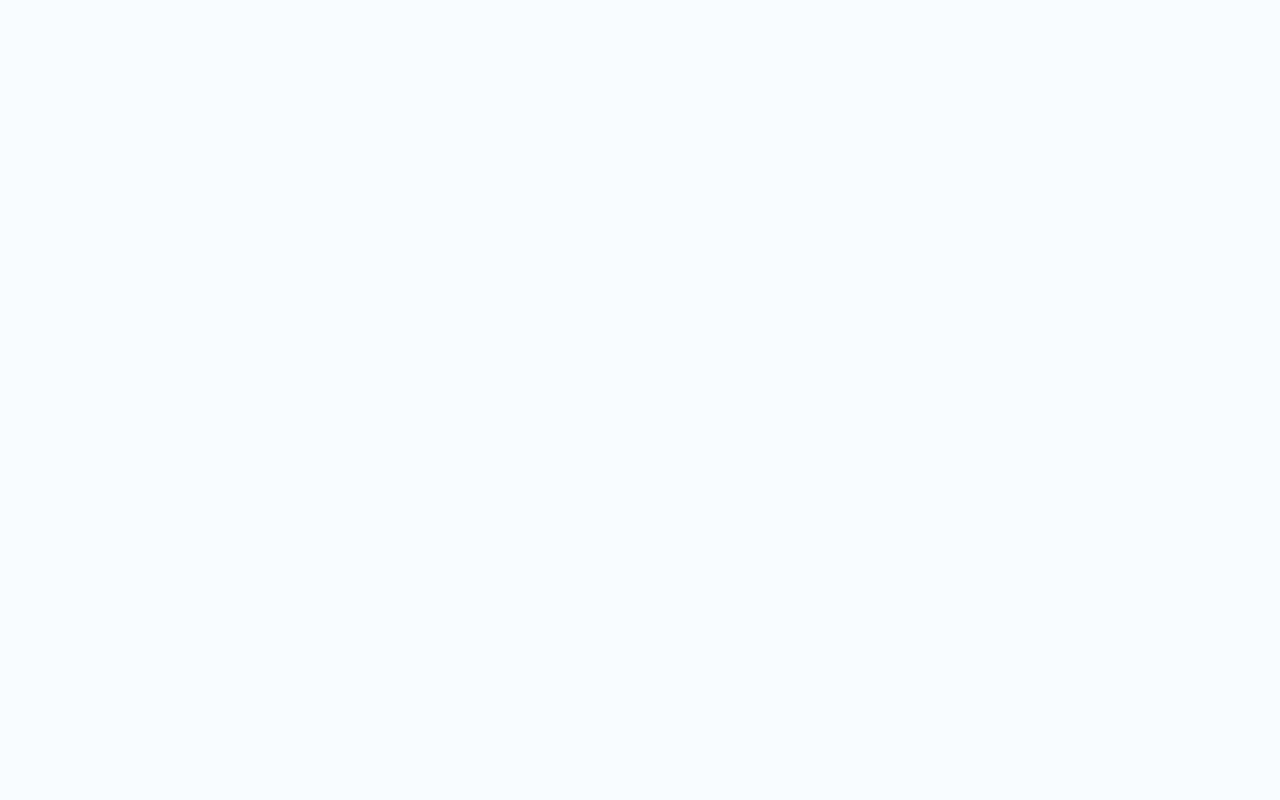
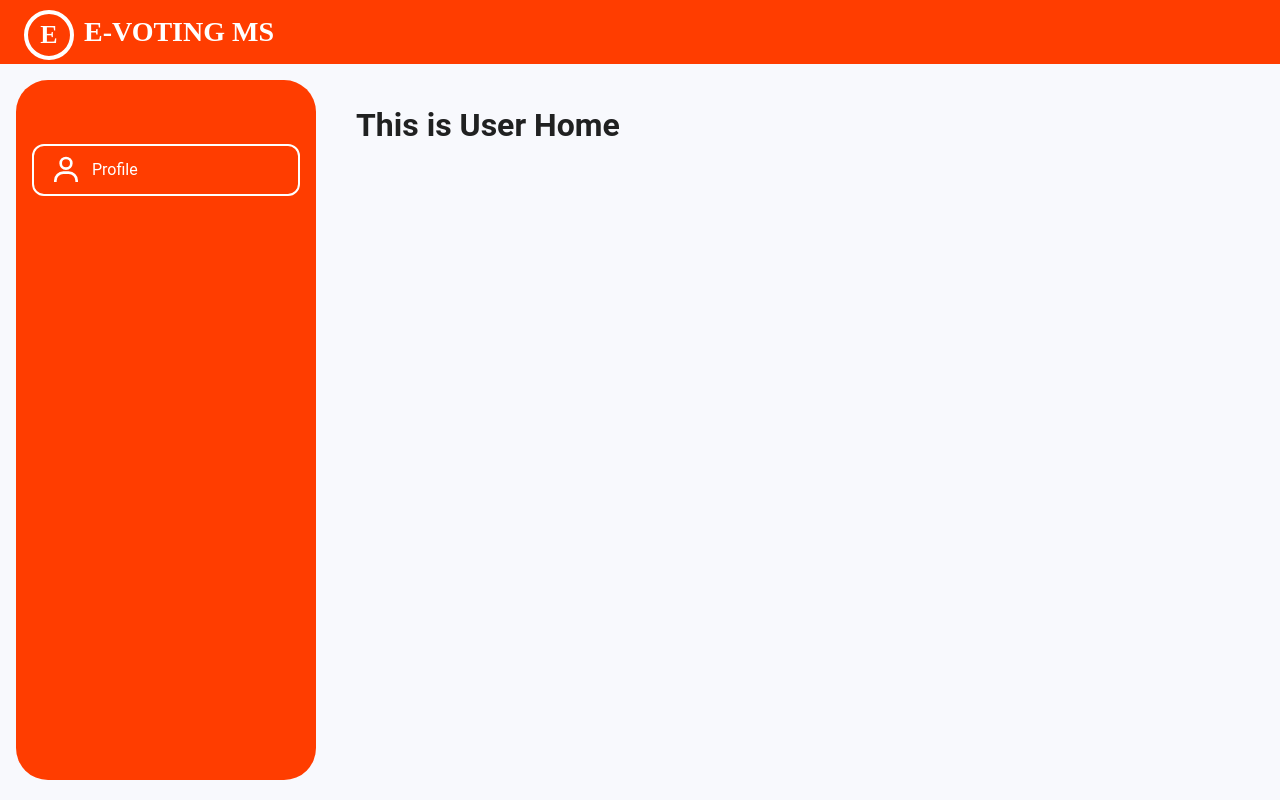
Before and after one commit to Sanctus-Peter/e-voting_system, a React (Create React App) app in the folder e_voting_app/: page /dashboard in a window 1280 px wide. Before the commit this address had no page. Built offline with nearby package versions, Linux system fonts and the light colour scheme.

Commit message:
Set up for user dashboard

```diff
--- a/e_voting_app/src/App.js
+++ b/e_voting_app/src/App.js
@@ -6,6 +6,9 @@ import defaultTheme from './themes/default'
 import Home from './pages/Home'
 import Signup from './pages/Signup'
 import Signin from './pages/Signin'
+import Dashboardlayout from './layout/Dashboardlayout'
+import ProtectedRoute from './components/ProtectedRoute'
+import UserHome from './pages/UserHome'
 
 function App() {
   return (
@@ -16,6 +19,9 @@ function App() {
             <Route index element={<Home />} />
             <Route path='/signup' element={<Signup />} />
             <Route path='/signin' element={<Signin />} />
+            <Route path='/dashboard' element={<Dashboardlayout />}>
+              <Route index element={<UserHome />} />
+            </Route>
           </Routes>
         </Router>
         <CssBaseline />
--- /dev/null
+++ b/e_voting_app/src/components/DashboardHeader.jsx
@@ -0,0 +1,75 @@
+import React, { useState } from 'react'
+// import './css/Header.css'
+import {
+  AppBar,
+  Box,
+  Toolbar,
+  IconButton,
+  Typography,
+  Menu,
+  MenuItem,
+  Button,
+  Container,
+} from '@mui/material'
+import { ImMenu } from 'react-icons/im'
+// import darkLogo from '../assets/logo_dark.png'
+import styled from '@emotion/styled'
+import LogoPlaceHolder from './LogoPlaceHolder'
+
+const BrandName = styled(Typography)`
+  height: 44px;
+  font-family: 'Irish Grover';
+  font-style: normal;
+  font-weight: 700;
+  text-transform: small-caps;
+  display: flex;
+  gap: 10px;
+  align-items: center;
+  font-size: 28px;
+  line-height: 44px;
+`
+function DashboardHeader() {
+  const [anchorElNav, setAnchorElNav] = useState(null)
+
+  const handleOpenNavMenu = (event) => {
+    setAnchorElNav(event.currentTarget)
+  }
+
+  const handleCloseNavMenu = () => {
+    setAnchorElNav(null)
+  }
+
+  return (
+    <AppBar
+      sx={{ background: '#ff3d00' }}
+      position='sticky'
+      className='header'
+      elevation={0}
+    >
+      <Container maxWidth='xl'>
+        <Toolbar disableGutters display='flex' justifyContent='space-between'>
+          <Box sx={{ flexGrow: 1, display: { xs: 'flex', md: 'none' } }}>
+            <IconButton
+              size='large'
+              aria-label='account of current user'
+              aria-controls='menu-appbar'
+              aria-haspopup='true'
+              onClick={handleOpenNavMenu}
+              color='inherit'
+            >
+              <ImMenu />
+            </IconButton>
+          </Box>
+          <Box sx={{ gap: '15px' }} className='brand'>
+            <BrandName>
+              {' '}
+              <LogoPlaceHolder white={false} size={5} /> E-VOTING MS
+            </BrandName>
+          </Box>
+        </Toolbar>
+      </Container>
+    </AppBar>
+  )
+}
+
+export default DashboardHeader
--- a/e_voting_app/src/components/ProtectedRoute.jsx
+++ b/e_voting_app/src/components/ProtectedRoute.jsx
@@ -1,7 +1,7 @@
 import React from 'react'
 import { useEffect } from 'react'
 import { Navigate } from 'react-router-dom'
-import { useStateValue } from '../StateProvider'
+import { useStateValue } from '../store/StateProvider'
 
 function ProtectedRoute({ children, restrictedTo = [], redirect = '/' }) {
   const [{ user }, dispatch] = useStateValue()
--- /dev/null
+++ b/e_voting_app/src/components/Sidebar.jsx
@@ -0,0 +1,68 @@
+import { Typography } from '@mui/material'
+import { Box } from '@mui/system'
+import React from 'react'
+import { BiUser } from 'react-icons/bi'
+import { NavLink } from 'react-router-dom'
+import './css/Sidebar.css'
+
+const userNavs = [
+  {
+    text: 'Profile',
+    url: '/dashboard',
+    icon: <BiUser fontSize={'2em'} />,
+  },
+]
+
+function Sidebar() {
+  return (
+    <Box
+      sx={{
+        color: '#ffffff',
+        flex: 0.3,
+        height: 'calc(100vh - 100px)',
+      }}
+    >
+      <SidebarContent />
+    </Box>
+  )
+}
+
+const SidebarContent = () => {
+  return (
+    <Box
+      sx={{
+        display: 'flex',
+        flexDirection: 'column',
+        gap: '10px',
+        width: '300px',
+        minHeight: '100%',
+        backgroundColor: '#ff3d00',
+        color: '#ffffff',
+        borderRadius: 8,
+        overflowY: 'scroll',
+        px: 2,
+        py: 8,
+      }}
+    >
+      {userNavs.map((nav, i) => (
+        <SidebarItem {...nav} key={i + 1} />
+      ))}
+    </Box>
+  )
+}
+
+const SidebarItem = ({ text, icon, url }) => {
+  return (
+    <NavLink
+      to={url}
+      className={({ isActive }) => `sidenav__navlink ${isActive && 'active'}`}
+    >
+      <Box display={'flex'} alignItems='center' gap='10px'>
+        {icon}
+        <Typography fontSize={'lg'}>{text}</Typography>
+      </Box>
+    </NavLink>
+  )
+}
+
+export default Sidebar
--- /dev/null
+++ b/e_voting_app/src/components/css/Sidebar.css
@@ -0,0 +1,8 @@
+.sidenav__navlink {
+  text-decoration: none;
+  color: inherit;
+  border: solid 2px #ffffff;
+  border-radius: 12px;
+  cursor: pointer;
+  padding: 8px 16px;
+}
--- /dev/null
+++ b/e_voting_app/src/layout/Dashboardlayout.jsx
@@ -0,0 +1,43 @@
+import React from 'react'
+import { Box } from '@mui/system'
+import DashboardHeader from '../components/DashboardHeader'
+import Sidebar from '../components/Sidebar'
+import { Outlet } from 'react-router-dom'
+
+function Dashboardlayout({ children }) {
+  return (
+    <Box
+      sx={{
+        w: '100vw',
+        minHeight: '100vh',
+        display: 'flex',
+        flexDirection: 'column',
+        justifyContent: 'space-between',
+      }}
+    >
+      <DashboardHeader />
+      <Box
+        sx={{
+          w: '100vw',
+          height: '100%',
+          flex: 1,
+          display: 'flex',
+          gap: '1rem',
+          p: 2,
+        }}
+      >
+        <Sidebar />
+
+        <Box
+          sx={{
+            flex: 1,
+          }}
+        >
+          <Outlet />
+        </Box>
+      </Box>
+    </Box>
+  )
+}
+
+export default Dashboardlayout
--- /dev/null
+++ b/e_voting_app/src/pages/UserHome.jsx
@@ -0,0 +1,12 @@
+import { Container } from '@mui/system'
+import React from 'react'
+
+function UserHome() {
+  return (
+    <Container maxWidth='xl'>
+      <h1>This is User Home</h1>
+    </Container>
+  )
+}
+
+export default UserHome
```
Also changed, not shown: 1 other file (tests, documents, lock files or other folders).
